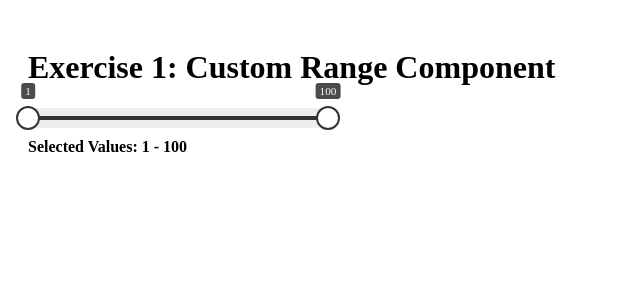
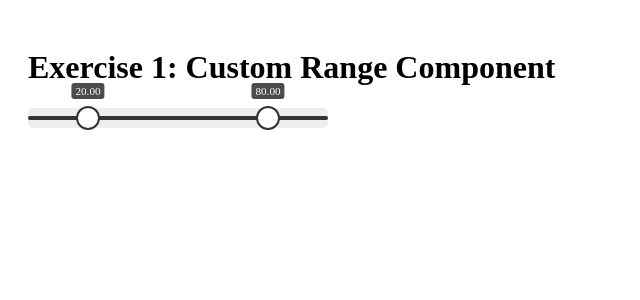
Before and after one commit to sandratondo/test_mango, a Next.js app: page /exercise1 in a window 1280 px wide. Shown: the top 300 px of the page, without its empty margins (0-640 px from the left). Built offline with nearby package versions, Linux system fonts and the light colour scheme.

Commit message:
juntar exercise 1 y 2

```diff
--- a/src/app/exercise1/page.tsx
+++ b/src/app/exercise1/page.tsx
@@ -1,12 +1,25 @@
-// src/app/exercise1/page.tsx
-import React from "react";
-import TestRange from "@/components/Range/TestRange2";
+'use client';
+import React, { useState } from "react";
+import TestRange from "@/components/Range/Range";
 
 const Exercise1Page = () => {
+  // Estado inicial para los valores del rango
+  const [rangeValues, setRangeValues] = useState<[number, number]>([20, 80]);
+
+  // Función para manejar cambios en los valores del rango
+  const handleValuesChange = (newValues: [number, number]) => {
+    setRangeValues(newValues);
+  };
+
   return (
     <div style={{ padding: "20px" }}>
       <h1>Exercise 1: Custom Range Component</h1>
-      <TestRange />
+      <TestRange
+        min={0} // Valor mínimo del rango
+        max={100} // Valor máximo del rango
+        values={rangeValues} // Valores actuales del rango
+        onValuesChange={handleValuesChange} // Callback para cambios
+      />
     </div>
   );
 };
--- a/src/components/Range/Range.tsx
+++ b/src/components/Range/Range.tsx
@@ -1,4 +1,5 @@
 'use client';
+
 import React, { useState, useEffect, useRef, MouseEvent as ReactMouseEvent } from 'react';
 import styles from './styles.module.css';
 
@@ -32,11 +33,9 @@ const Range: React.FC<RangeProps> = ({
         const handleWidth = handleMinRef.current?.offsetWidth || 0;
         let mousePosInTrack = event.clientX - rangeRect.left - handleWidth / 2;
 
-          // Handle fixedValues case (Exercise 2)
         if (fixedValues) {
           const realMin = fixedValues[0];
           const realMax = fixedValues[fixedValues.length - 1];
-
           let newPosition = (mousePosInTrack / rangeWidth) * 100;
           const visualMin = getHandlePosition(realMin);
           const visualMax = getHandlePosition(realMax);
@@ -44,14 +43,13 @@ const Range: React.FC<RangeProps> = ({
 
           setDragPosition(newPosition);
 
-            // Update values correctly during dragging
           const newValueInRange = realMin + (newPosition / 100) * (realMax - realMin);
           if (selectedHandle === 'min') {
             onValuesChange([newValueInRange, currentMax]);
           } else if (selectedHandle === 'max') {
             onValuesChange([currentMin, newValueInRange]);
           }
-          } else { // Handle normal range case (Exercise 1)
+        } else {
           let newPosition = (mousePosInTrack / rangeWidth) * 100;
           newPosition = Math.max(0, Math.min(newPosition, 100));
 
@@ -73,7 +71,7 @@ const Range: React.FC<RangeProps> = ({
     const handleMouseUp = () => {
       setIsDragging(false);
       setSelectedHandle(null);
-      document.body.style.cursor = 'default'; // Reset cursor
+      document.body.style.cursor = 'default';
       window.removeEventListener('mousemove', handleMouseMove);
       window.removeEventListener('mouseup', handleMouseUp);
 
@@ -126,7 +124,7 @@ const Range: React.FC<RangeProps> = ({
     if (isDragging && selectedHandle === handle && dragPosition !== null && fixedValues) {
       const realMin = fixedValues[0];
       const realMax = fixedValues[fixedValues.length - 1];
-            return realMin + (dragPosition / 100) * (realMax - realMin); // Valor interpolado
+      return realMin + (dragPosition / 100) * (realMax - realMin);
     }
     return handle === 'min' ? currentMin : currentMax;
   };
```
Lines whose indentation alone changed are shown as unchanged.
